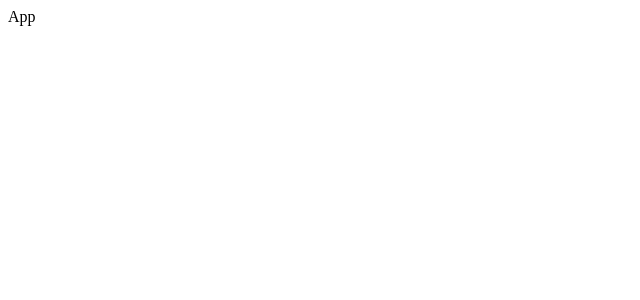
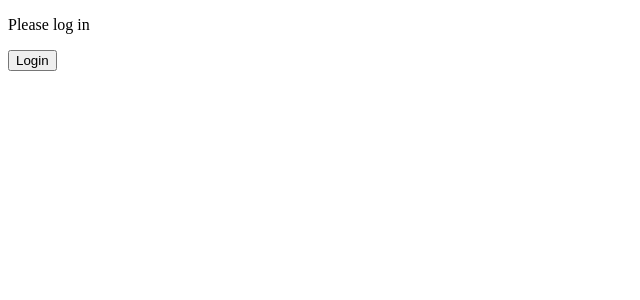
Before and after one commit to Iminiume/custom-hooks, a React (Create React App) app: page / in a window 1280 px wide. Shown: the top 300 px of the page, without its empty margins (0-640 px from the left). Built offline with nearby package versions, Linux system fonts and the light colour scheme.

Commit message:
feat: :zap: Added the useAuthentication hook and useUserToken

```diff
--- a/src/App.js
+++ b/src/App.js
@@ -1,15 +1,48 @@
-import React, { useEffect } from "react";
+import React, { useEffect, useCallback } from "react";
 import useGenerateUuid from "./hooks/useGenerateUuid";
-import useSetCookie from "./hooks/useSetCookie";
+import { useSetCookie } from "./hooks/useSetCookie";
+import useAuthentication from "./hooks/useAuthentication";
+import useUserToken from "./hooks/useUserToken";
 
 function App() {
+  const { setCookie, getCookie } = useSetCookie();
   const uuid = useGenerateUuid();
   const cookieName = "_uuid";
   const daysToExpire = 7;
+  useEffect(() => {
+    setCookie(cookieName, uuid, daysToExpire);
+  }, [uuid]);
 
-  useSetCookie(cookieName, uuid, daysToExpire);
+  const TOKEN_KEY = "authToken";
+  const authToken = getCookie(TOKEN_KEY);
+  const { login, logout } = useAuthentication(TOKEN_KEY);
+  const userToken = useUserToken(32);
+  const handleLogin = () => {
+    login(userToken);
+  };
+  const handleLogout = () => {
+    logout();
+  };
 
-  return <div>App</div>;
+  const renderAuthClient = useCallback(() => {
+    return (
+      <div>
+        {authToken ? (
+          <div>
+            <p>Welcome</p>
+            <button onClick={handleLogout}>Logout</button>
+          </div>
+        ) : (
+          <div>
+            <p>Please log in</p>
+            <button onClick={handleLogin}>Login</button>
+          </div>
+        )}
+      </div>
+    );
+  }, [authToken]);
+
+  return <>{renderAuthClient()}</>;
 }
 
 export default App;
--- /dev/null
+++ b/src/hooks/useAuthentication.js
@@ -0,0 +1,22 @@
+import { useState, useEffect } from "react";
+import { useSetCookie } from "./useSetCookie";
+
+const TOKEN_KEY = "authToken";
+
+function useAuthentication() {
+  const { setCookie, removeCookie, getCookie } = useSetCookie();
+
+  const expiredDate = 7;
+
+  const login = (newToken, newUser) => {
+    setCookie(TOKEN_KEY, newToken, expiredDate);
+  };
+
+  const logout = () => {
+    removeCookie(TOKEN_KEY);
+  };
+
+  return { login, logout };
+}
+
+export default useAuthentication;
--- a/src/hooks/useGenerateUuid.js
+++ b/src/hooks/useGenerateUuid.js
@@ -1,4 +1,4 @@
-export default function generateUUID() {
+export default function useGenerateUuid() {
   function randomHex(length) {
     let result = "";
     for (let i = 0; i < length; i++) {
--- a/src/hooks/useSetCookie.js
+++ b/src/hooks/useSetCookie.js
@@ -1,6 +1,31 @@
-export default function useSetCookie(name, value, daysToExpire) {
-  const date = new Date();
-  date.setTime(date.getTime() + daysToExpire * 24 * 60 * 60 * 1000);
-  const expires = `expires=${date.toUTCString()}`;
-  document.cookie = `${name}=${value}; ${expires}; path=/`;
+export function useSetCookie(name, value, daysToExpire) {
+  const setCookie = (name, value, daysToExpire) => {
+    if (!getCookie(name)) {
+      console.log("first");
+      const date = new Date();
+      date.setTime(date.getTime() + daysToExpire * 24 * 60 * 60 * 1000);
+      const expires = `expires=${date.toUTCString()}`;
+      document.cookie = `${name}=${value}; ${expires}; path=/`;
+      window.location.reload();
+      console.log("Cookie", name, "Made succesfully");
+    }
+  };
+  const removeCookie = (name) => {
+    document.cookie = `${name}=; expires=Thu, 01 Jan 1970 00:00:00 UTC; path=/;`;
+    window.location.reload();
+    console.log("Cookie", name, "removed successfully");
+  };
+
+  const getCookie = (name) => {
+    const cookies = document.cookie.split(";");
+    for (const cookie of cookies) {
+      const [cookieName, cookieValue] = cookie.trim().split("=");
+      if (cookieName === name) {
+        return cookieValue;
+      }
+    }
+    return null;
+  };
+
+  return { setCookie, removeCookie, getCookie };
 }
--- /dev/null
+++ b/src/hooks/useUserToken.js
@@ -0,0 +1,27 @@
+import { useState, useEffect } from "react";
+
+function generateRandomToken(tokenLength) {
+  const characters =
+    "ABCDEFGHIJKLMNOPQRSTUVWXYZabcdefghijklmnopqrstuvwxyz0123456789";
+  let token = "";
+
+  for (let i = 0; i < tokenLength; i++) {
+    const randomIndex = Math.floor(Math.random() * characters.length);
+    token += characters.charAt(randomIndex);
+  }
+
+  return token;
+}
+
+function useUserToken(tokenLength = 64) {
+  const [authToken, setAuthToken] = useState(generateRandomToken(tokenLength));
+
+  useEffect(() => {
+    const newToken = generateRandomToken(tokenLength);
+    setAuthToken(newToken);
+  }, [tokenLength]);
+
+  return authToken;
+}
+
+export default useUserToken;
```
